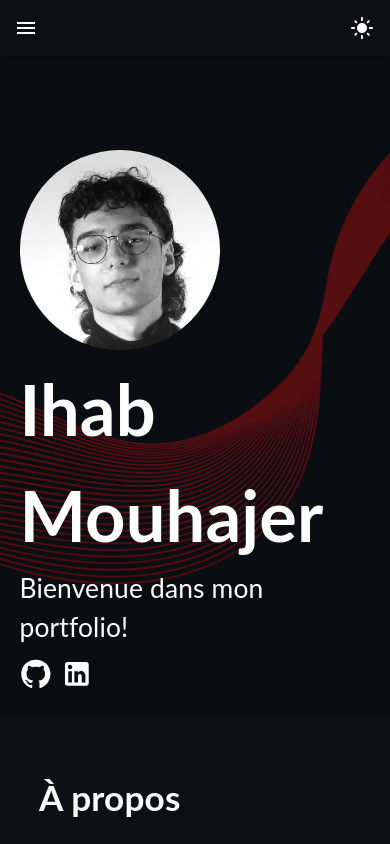
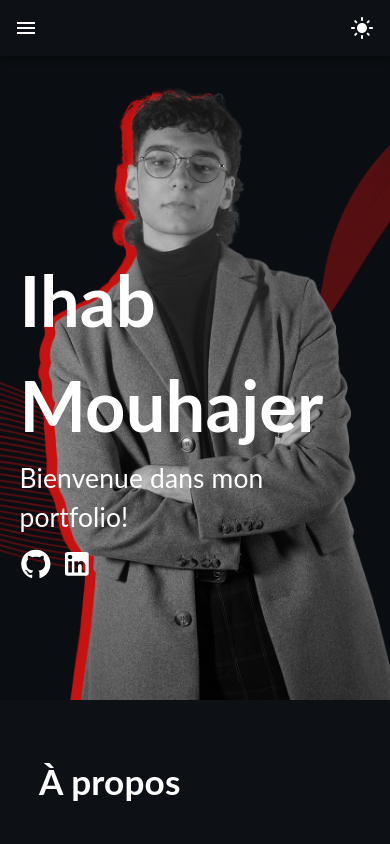
Before and after one commit to IhabMJR/IhabMJR.github.io, a React (Create React App) app: page / in a window 390 px wide. Shown: the top 844 px of the page. Built offline with nearby package versions, Linux system fonts and the light colour scheme.

Commit message:
portfolio updated

```diff
--- a/src/assets/styles/Main.scss
+++ b/src/assets/styles/Main.scss
@@ -143,9 +143,7 @@
 
         .about-section .content {
             width: 90%;
-            padding-left: 5%;
-            padding-right: 5%;
-            padding-bottom: 5%;
+            padding: 25% 5% 5% 5%;
         }
 
         .about-section .image-wrapper {
--- a/src/components/APropos.tsx
+++ b/src/components/APropos.tsx
@@ -7,7 +7,7 @@
     <div id="aPropos" className="a-propos-container">
         <h1>À propos</h1>
         <p>
-          Étudiant en intégration multimédia, <span className="text-color"> je suis passionné par l'interaction entre les divers logiciels de programmation et de design </span>, et j'adore explorer différentes combinaisons d'outils pour créer des expériences uniques et immersives. Mon parcours m'a permis de développer des compétences en programmation tout en explorant les aspects artistiques du design numérique.
+          Étudiant en intégration multimédia, <span className="text-color">je suis passionné par l'interaction entre les divers logiciels de programmation et de design</span>, et j'adore explorer différentes combinaisons d'outils pour créer des expériences uniques et immersives. Mon parcours m'a permis de développer des compétences en programmation tout en explorant les aspects artistiques du design numérique.
           <br />
           <br />
           Actuellement, je suis <span className="text-color">à la recherche d'un stage</span> pour mettre en pratique mes compétences techniques et ma créativité dans des projets <span className="text-color">dans le domaine du web</span> ou dans des projets interactifs, dans le but d'améliorer mes compétences et de progresser dans ma carrière.
--- a/src/components/Main.tsx
+++ b/src/components/Main.tsx
@@ -9,9 +9,6 @@
   return (
     <div className="container">
       <div className="about-section">
-        <div className="image-wrapper">
-          <img src={pfp} alt="Avatar" />
-        </div>
         <div className="content">
           <div className="social_icons">
             <a href="https://github.com/IhabMJR" target="_blank" rel="noreferrer"><GitHubIcon/></a>
```
Also changed, not shown: src/assets/images/bg-dark.png, src/assets/images/bg-light.png.
